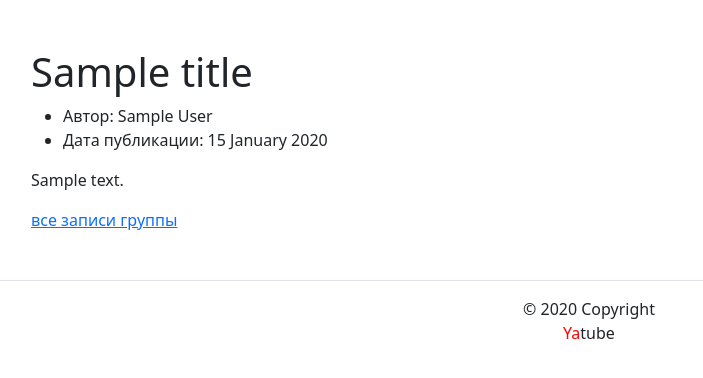
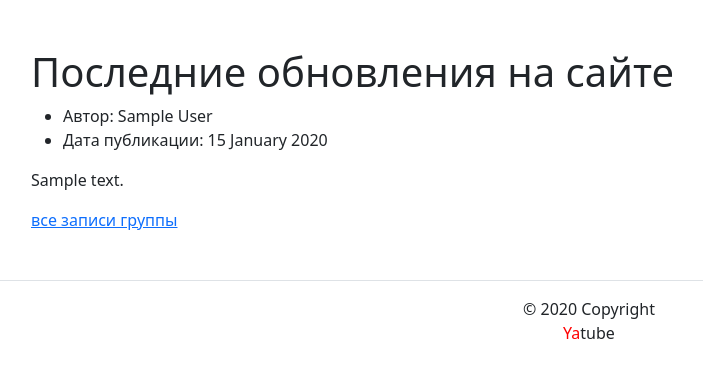
Before and after one commit to Dnevvs/hw02_community, a Django app: template yatube/templates/posts/index.html in a window 1280 px wide. Shown: the part 56-434 px from the top of the page, without its empty margins (51-754 px from the left). Run offline with Django 3.2, Linux system fonts and the light colour scheme; tables that the repository leaves empty hold one stand-in row (values such as "Sample post"); the template is opened without the code that fills it: values that come from a table or form of the project are taken from there, most other values are stand-ins (such as "Sample title", 1, 10 or a date in 2020); some libraries are stand-ins or nearby versions.

Commit message:
Sprint 3 after review var 4

```diff
--- a/yatube/posts/views.py
+++ b/yatube/posts/views.py
@@ -6,10 +6,8 @@ POSTS_AMOUNT: int = 10
 
 def index(request):
     posts = Post.objects.select_related('group')[:POSTS_AMOUNT]
-    title = 'Последние обновления на сайте'
     context = {
         'posts': posts,
-        'title': title
     }
     return render(request, 'posts/index.html', context)
 
--- a/yatube/templates/posts/index.html
+++ b/yatube/templates/posts/index.html
@@ -1,11 +1,11 @@
 <!DOCTYPE html>
 {% extends 'base.html' %}
 {% block title %}
-  {{ title }}
+  Последние обновления на сайте
 {% endblock %}
 {% block content %}
   <div class="container py-5">
-    <h1>{{ title }}</h1>
+    <h1>Последние обновления на сайте</h1>
     {% for post in posts %}
       <article>
         <ul>
```
